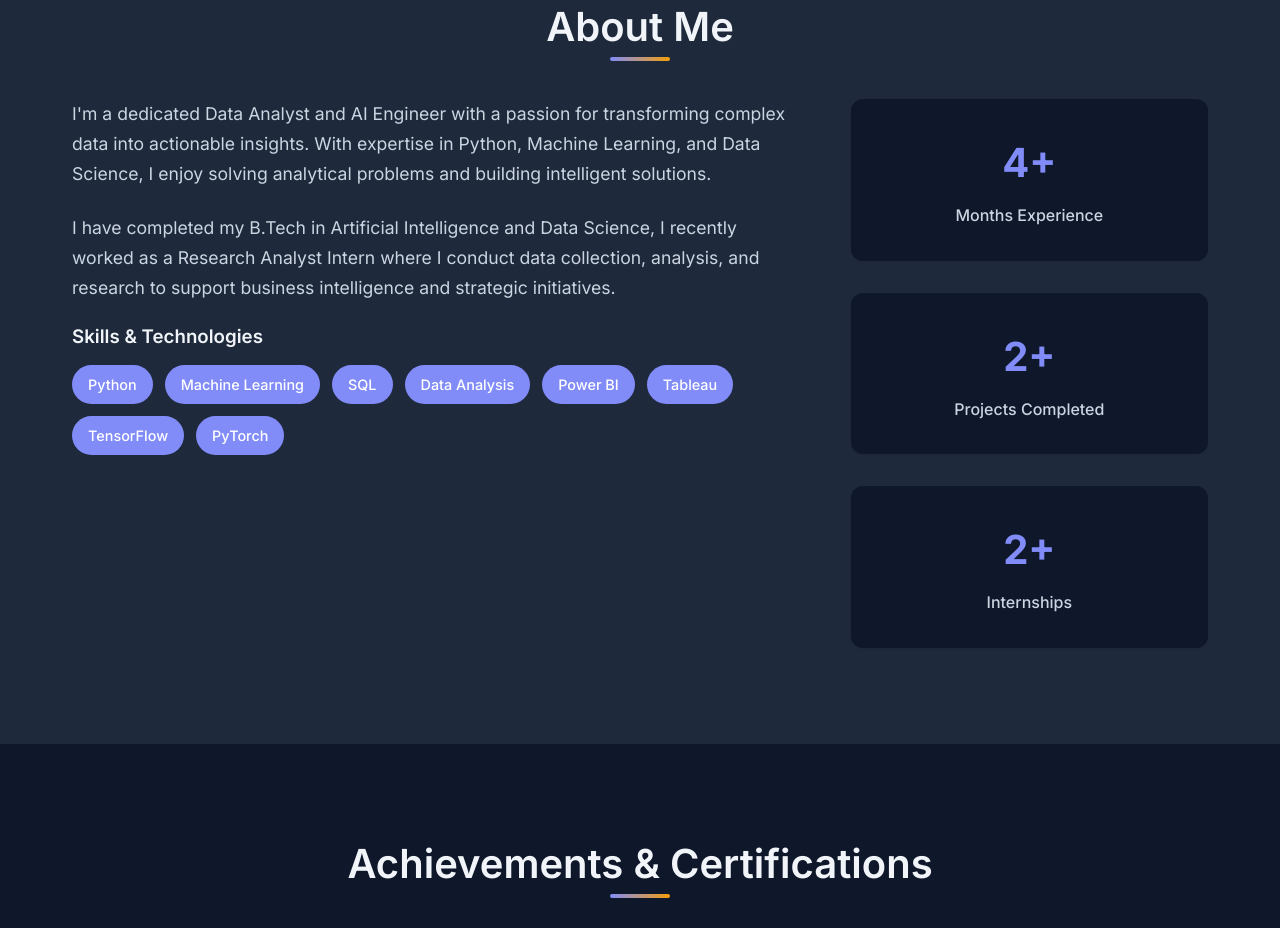
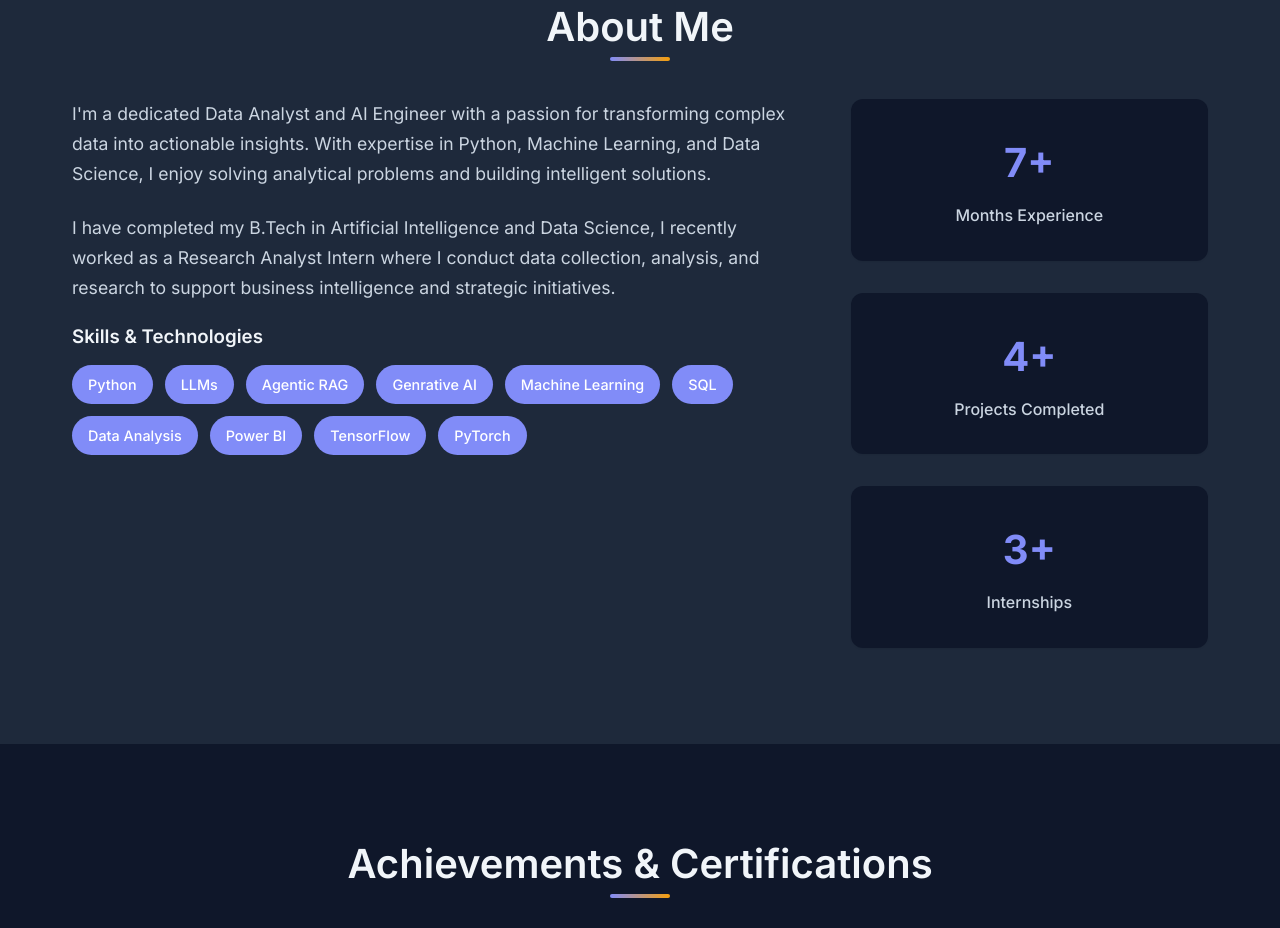
Before and after one commit to Aman-02003/Aman-02003.github.io, a website: page index.html in a window 1280 px wide. Shown: the part 893-1821 px from the top of the page. Drawn offline with Linux system fonts and the light colour scheme.

Commit message:
Adding Internship

```diff
--- a/index.html
+++ b/index.html
@@ -110,11 +110,14 @@
               <h3>Skills & Technologies</h3>
               <div class="skill-tags">
                 <span class="skill-tag">Python</span>
+                <span class="skill-tag">LLMs</span>
+                <span class="skill-tag">Agentic RAG</span>
+                <span class="skill-tag">Genrative AI</span>
                 <span class="skill-tag">Machine Learning</span>
                 <span class="skill-tag">SQL</span>
                 <span class="skill-tag">Data Analysis</span>
                 <span class="skill-tag">Power BI</span>
-                <span class="skill-tag">Tableau</span>
+                <!-- <span class="skill-tag">Tableau</span> -->
                 <span class="skill-tag">TensorFlow</span>
                 <span class="skill-tag">PyTorch</span>
               </div>
@@ -122,15 +125,15 @@
           </div>
           <div class="about-stats">
             <div class="stat-item">
-              <div class="stat-number">4+</div>
+              <div class="stat-number">7+</div>
               <div class="stat-label">Months Experience</div>
             </div>
             <div class="stat-item">
-              <div class="stat-number">2+</div>
+              <div class="stat-number">4+</div>
               <div class="stat-label">Projects Completed</div>
             </div>
             <div class="stat-item">
-              <div class="stat-number">2</div>
+              <div class="stat-number">3</div>
               <div class="stat-label">Internships</div>
             </div>
           </div>
```
